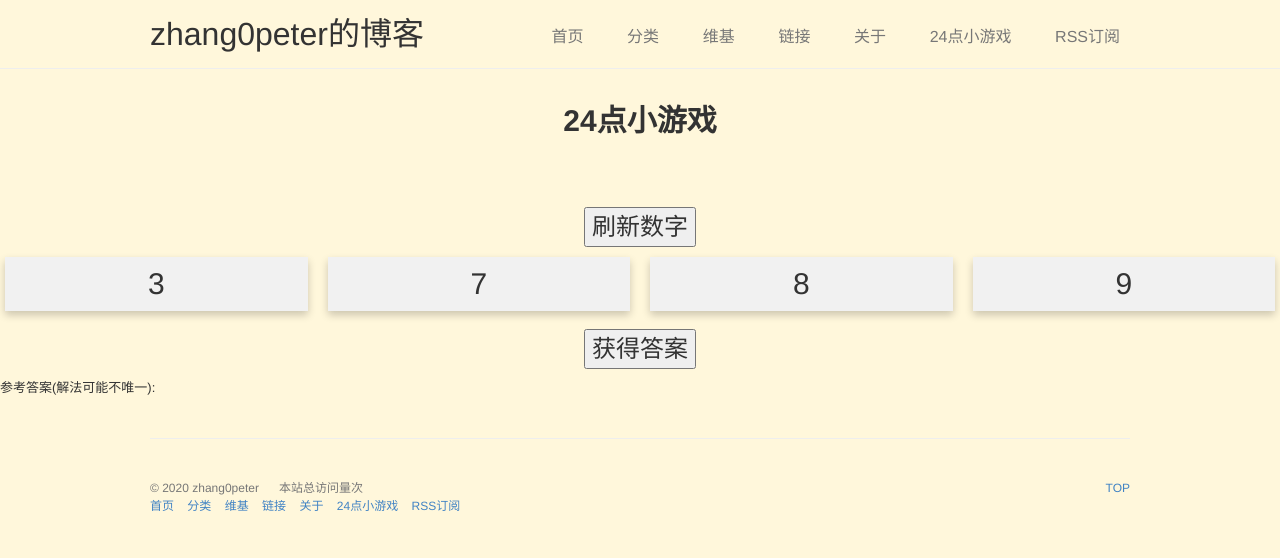
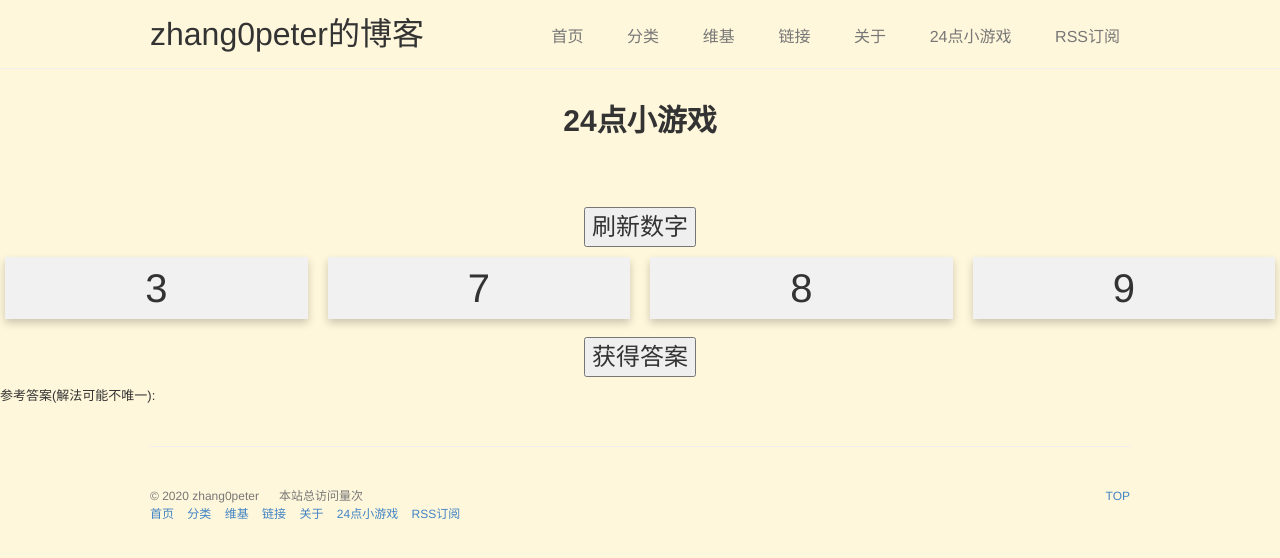
Before and after one commit to last2win/blog-cdn, a Jekyll site: the page built from 24-game.html, in a window 1280 px wide. Shown: the top 558 px of the page. Built offline with Jekyll 4.4.1, drawn with Linux system fonts in a browser that asks for light colours; comment, search, counter and statistics services are not loaded.

Commit message:
2020-2-16

```diff
--- a/24-game.html
+++ b/24-game.html
@@ -30,20 +30,12 @@ description: "24点小游戏-随机24点生成器"
     .card {
         box-shadow: 0 4px 8px 0 rgba(0, 0, 0, 0.2);
         /* this adds the "card" effect */
-        padding: 6px;
-        font-size: 30px;
+        padding: 3px;
+        font-size: 40px;
         text-align: center;
         background-color: #f1f1f1;
     }
 
-    /* Style the counter cards */
-    .card2 {
-        box-shadow: 0 4px 8px 0 rgba(0, 0, 0, 0.2);
-        /* this adds the "card" effect */
-        padding: 16px;
-        text-align: center;
-        background-color: #f1f1f1;
-    }
 
     /* Responsive colum111s - one colum111 layout (vertical) on small screens */
     @media screen and (max-width: 600px) {
```
